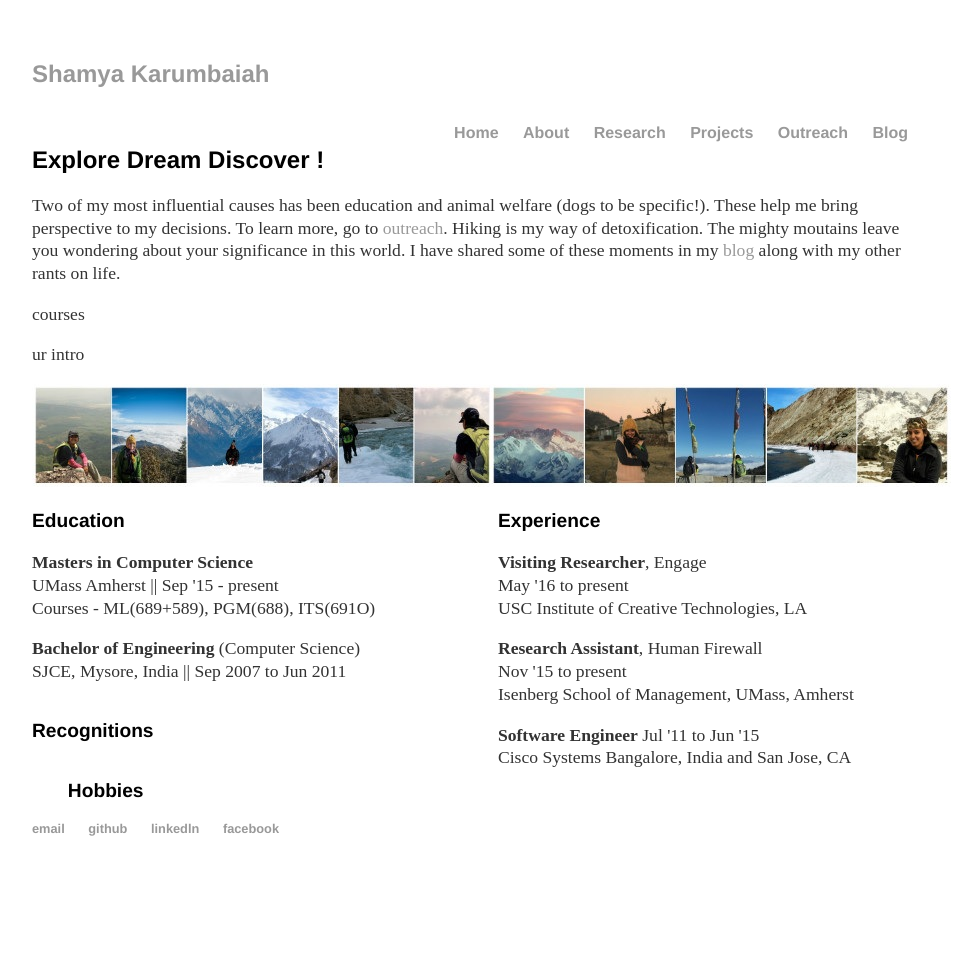
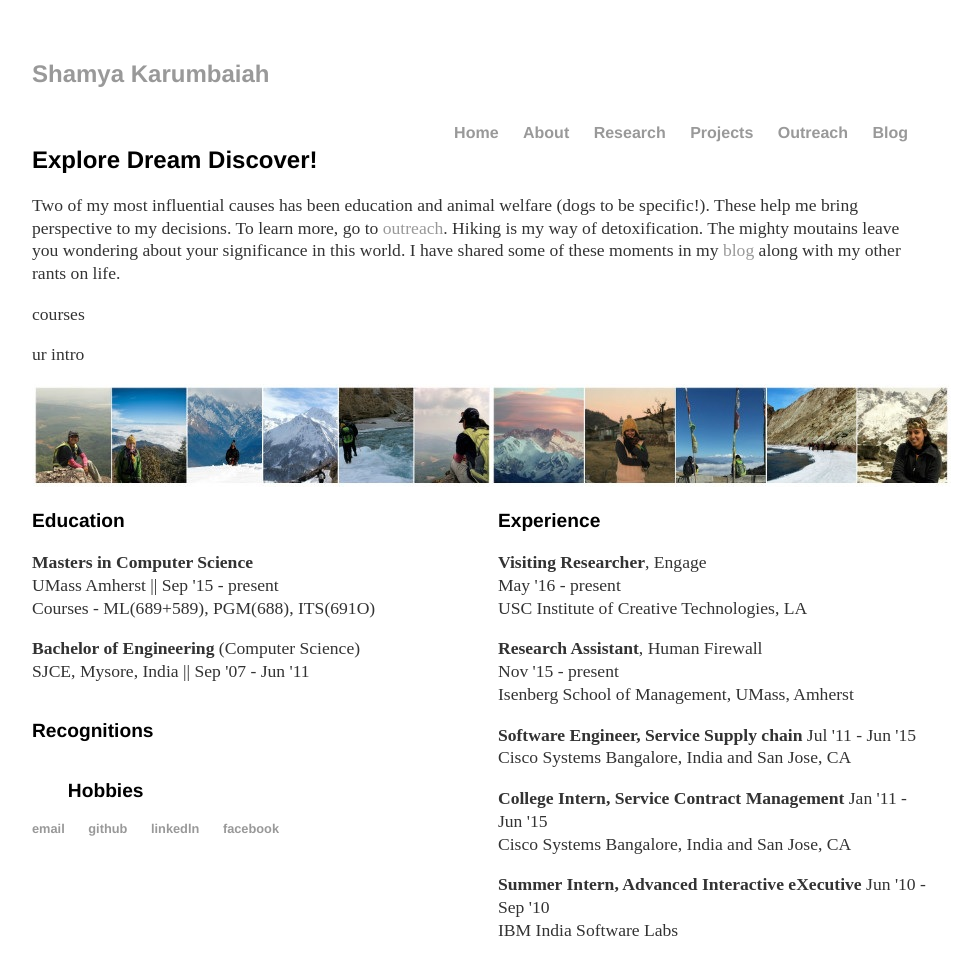
Before and after one commit to Shamya/shamyatest.github.io, a Jekyll site: the page built from about/index.html, in a window 1280 px wide. Shown: the whole page, without its empty margins (160-1140 px from the left). Built offline with Jekyll 4.4.1, drawn with Linux system fonts in a browser that asks for light colours; before the commit the page ends 900 px from its top, so only the background shows below that.

Commit message:
Update index.html

```diff
--- a/about/index.html
+++ b/about/index.html
@@ -2,7 +2,7 @@
 layout: default
 title: About Me
 ---
-<h2>Explore Dream Discover !</h2>
+<h2>Explore Dream Discover!</h2>
 <p> </p>
 
 <p>Two of my most influential causes has been education and animal welfare (dogs to be specific!). These help me bring perspective to my decisions. To learn more, go to <a href="/outreach">outreach</a>. Hiking is my way of detoxification. The mighty moutains leave you wondering about your significance in this world. I have shared some of these moments in my <a href="/blog">blog</a> along with my other rants on life.</p>
@@ -21,7 +21,7 @@ title: About Me
 
   <p>
     <b>Bachelor of Engineering </b>(Computer Science) </br>
-    SJCE, Mysore, India || Sep 2007 to Jun 2011 </br>
+    SJCE, Mysore, India || Sep '07 - Jun '11 </br>
   </p>
 </div>
 
@@ -29,20 +29,32 @@ title: About Me
   <h3>Experience</h3>
   <p>
     <b>Visiting Researcher</b>, Engage </br>
-    May '16 to present </br>
+    May '16 - present </br>
     USC Institute of Creative Technologies, LA
   </p>
 
   <p>
     <b>Research Assistant</b>, Human Firewall  </br>
-    Nov '15 to present </br>
+    Nov '15 - present </br>
     Isenberg School of Management, UMass, Amherst
   </p>
 
   <p>
-    <b>Software Engineer</b>
-    Jul '11 to Jun '15 </br>
+    <b>Software Engineer, Service Supply chain</b>
+    Jul '11 - Jun '15 </br>
     Cisco Systems Bangalore, India and San Jose, CA
+  </p>
+
+  <p>
+    <b>College Intern, Service Contract Management</b>
+    Jan '11 - Jun '15 </br>
+    Cisco Systems Bangalore, India and San Jose, CA
+  </p>
+
+  <p>
+    <b>Summer Intern, Advanced Interactive eXecutive</b>
+    Jun '10 - Sep '10 </br>
+    IBM India Software Labs
   </p>
 </div>
 
```
